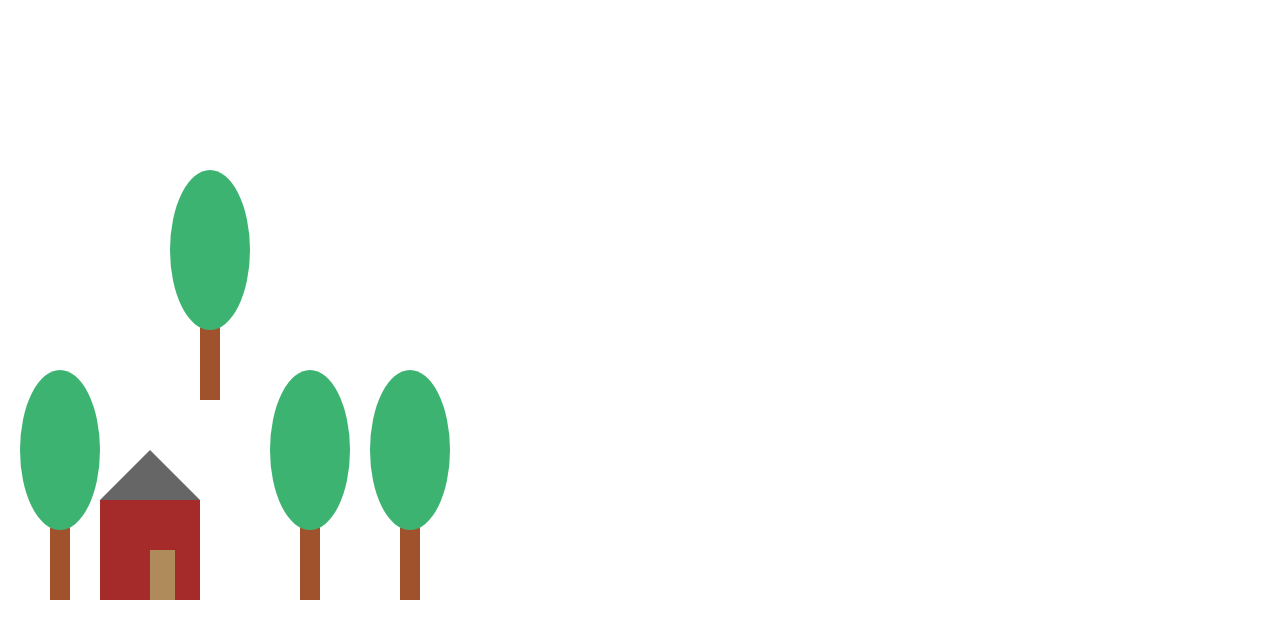
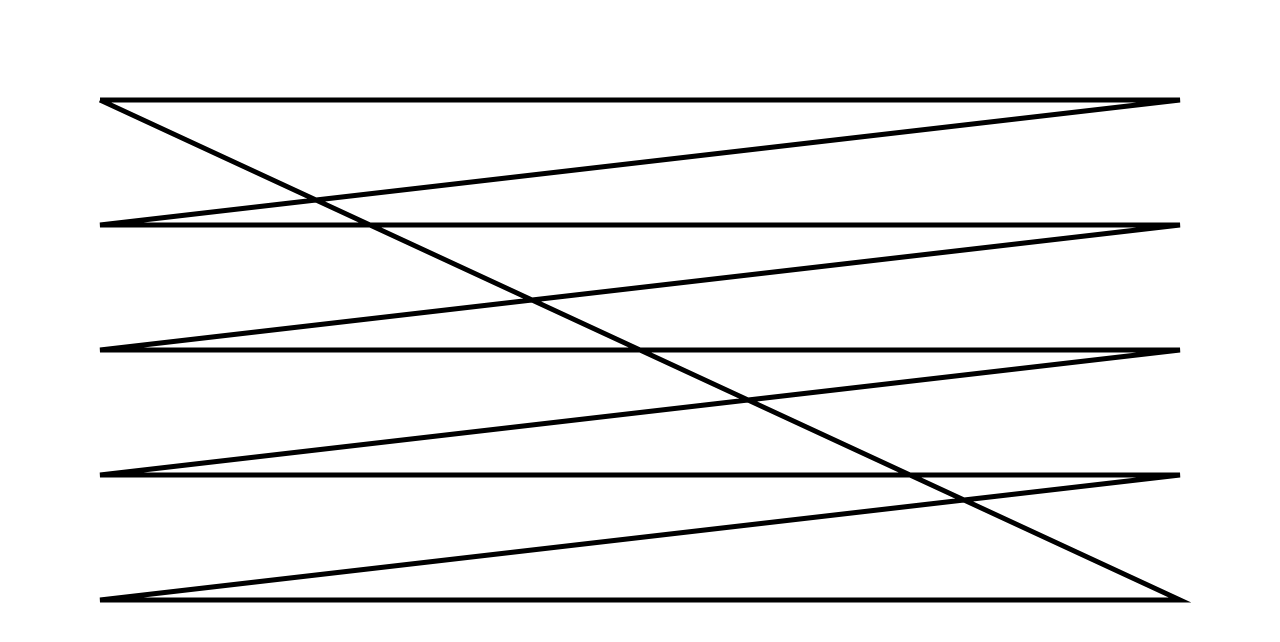
Before and after one commit to EHB-MCT/dev1-exercises-KatrijnDriesen, a plain HTML site: page index.html in a window 1280 px wide. Drawn offline with Linux system fonts and the light colour scheme.

Commit message:
2-1 excercise

```diff
--- /dev/null
+++ b/exercises/2-variables/2-1.js
@@ -0,0 +1,30 @@
+"use strict";
+let myContext;
+let margin = 100;
+
+setup();
+drawLines ();
+
+function setup(){
+    let myCanvas = document.querySelector("canvas");
+    myCanvas.width = window.innerWidth;
+    myCanvas.height = window.innerHeight;
+    myContext=myCanvas.getContext("2d");
+}
+
+function drawLines (x,y) {
+    myContext.lineWidth=5;
+    myContext.beginPath();
+    myContext.moveTo(margin,100);
+    myContext.lineTo(window.innerWidth-margin,100);
+    myContext.lineTo(margin,225);
+    myContext.lineTo(window.innerWidth-margin,225);
+    myContext.lineTo(margin,350);
+    myContext.lineTo(window.innerWidth-margin,350);
+    myContext.lineTo(margin,475);
+    myContext.lineTo(window.innerWidth-margin,475);
+    myContext.lineTo(margin,600);
+    myContext.lineTo(window.innerWidth-margin,600);
+    myContext.lineTo(margin,100);
+    myContext.stroke();
+}
--- a/index.html
+++ b/index.html
@@ -1,7 +1,7 @@
 <html>
 
 <head>
-    <script src="exercises/2-variables/2-0.js" type="module"></script>
+    <script src="exercises/2-variables/2-1.js" type="module"></script>
     <link rel="stylesheet" type="text/css" href="styles/index.css" />
 </head>
 
```
